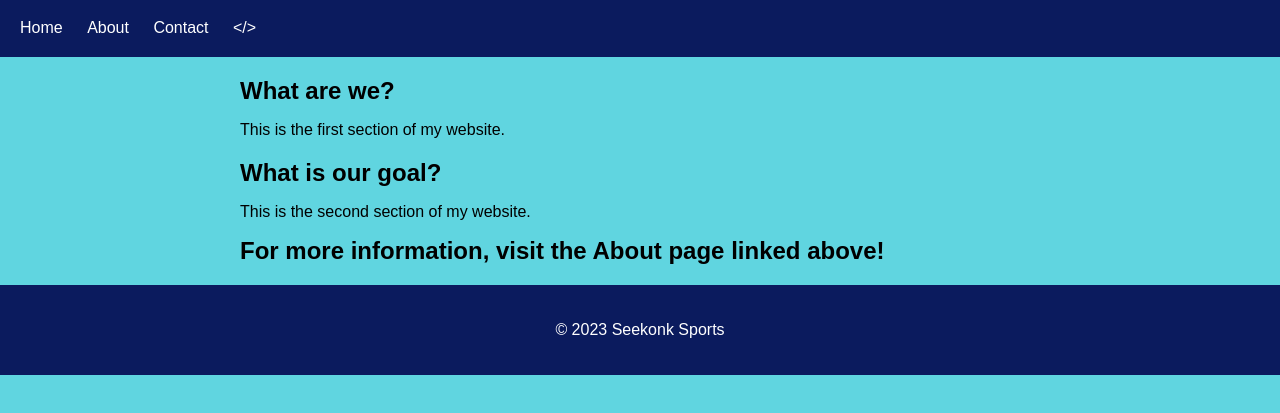
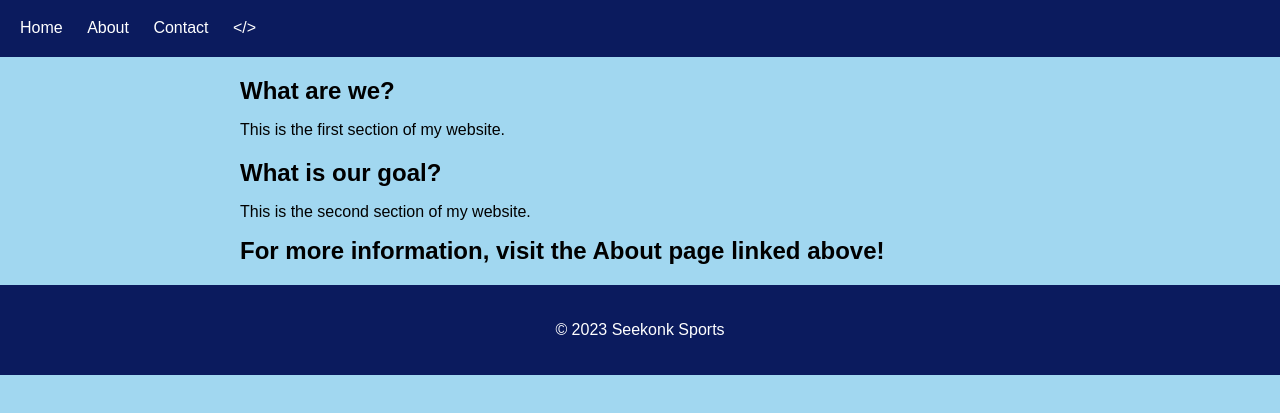
Before and after one commit to seekonksports/seekonksports.github.io, a plain HTML site: page index.html in a window 1280 px wide. Shown: the part 81-494 px from the top of the page. Drawn offline with Linux system fonts and the light colour scheme.

Commit message:
Update style.css

```diff
--- a/style.css
+++ b/style.css
@@ -2,11 +2,11 @@ body {
   margin: 0;
   padding: 0;
   font-family: Arial, sans-serif;
-  background-color: #60d5e0;
+  background-color: #a1d7f0;
 }
 
 section {
-  background-color: #60d5e0;
+  background-color: #a1d7f0;
 }
 
 header {
```
